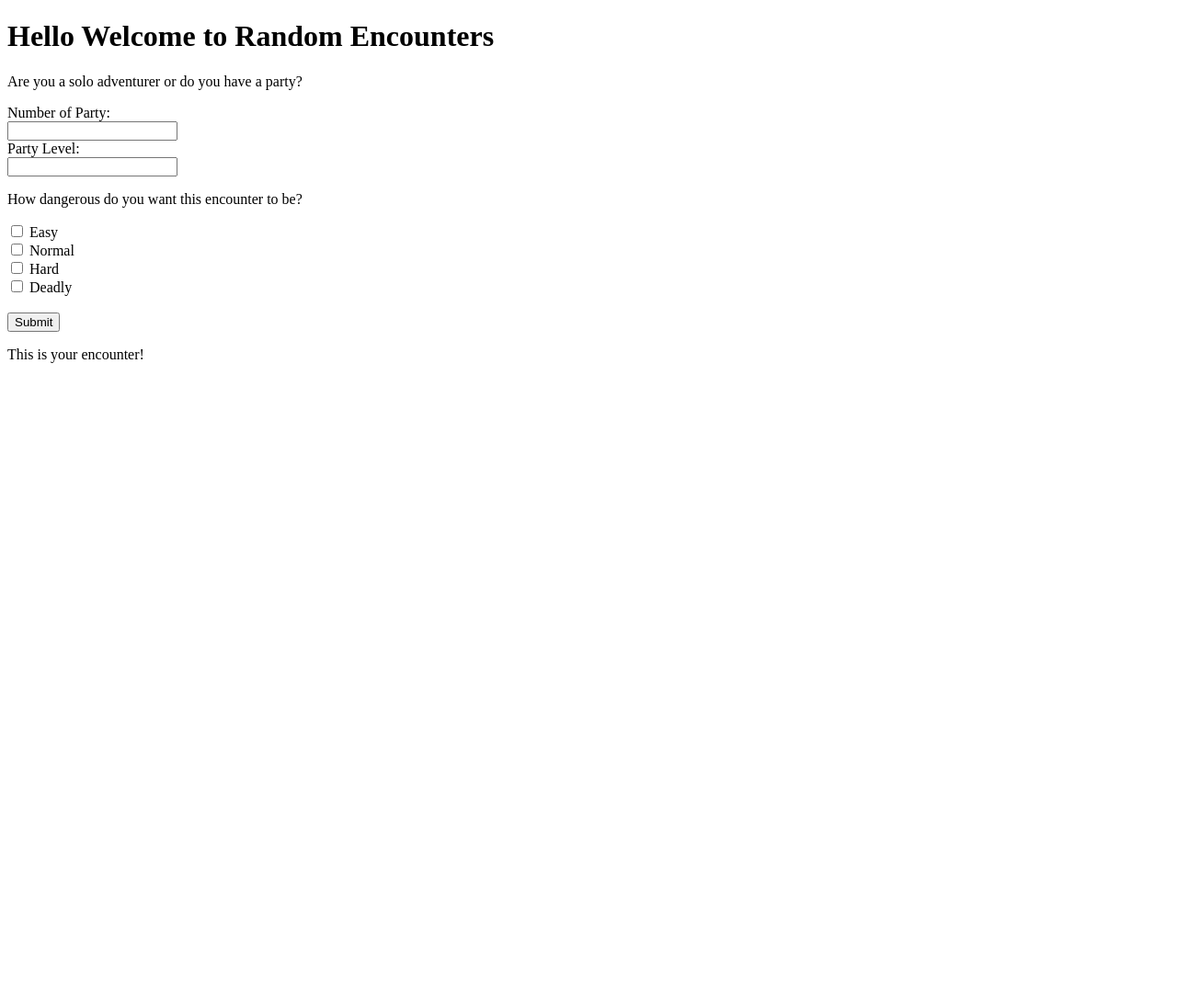
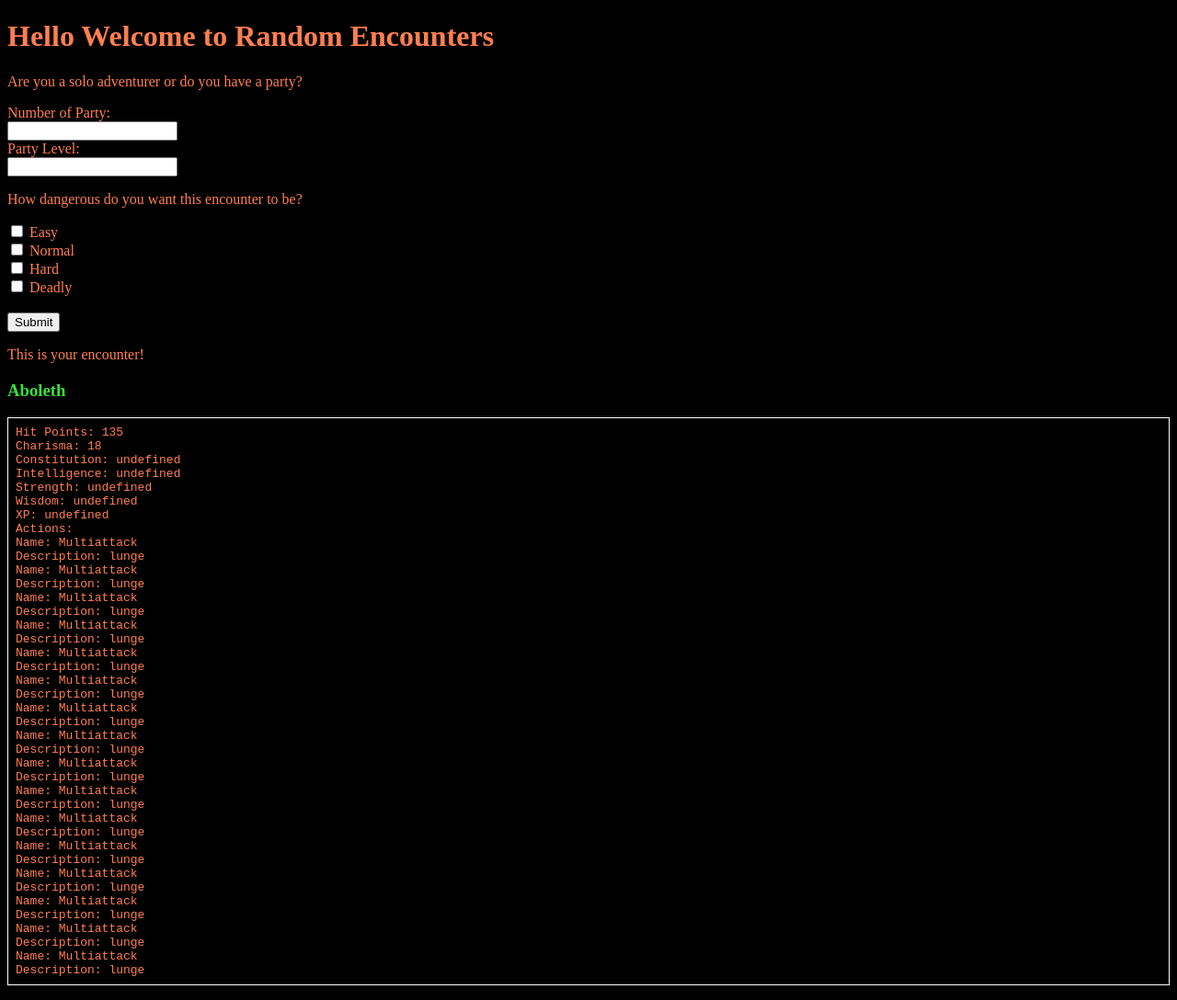
Before and after one commit to 220926NET/Week-5-Aye, a plain HTML site: page index.html in a window 1280 px wide. Shown: the whole page at 92% size. Before the commit the page ends 800 px from the top, so only its background shows below. Drawn offline with Linux system fonts and the light colour scheme.

Commit message:
added display to webpage

```diff
--- a/index.html
+++ b/index.html
@@ -35,6 +35,16 @@
   <p>This is your encounter!</p>
 
   <!-- This is where you spit out the encounter data -->
+  <h3 id = "name"></h3>
+  <p><pre style = "padding: 8px; border: 1px solid white;">Hit Points: <span id = "health"></span>
+Charisma: <span id = "char"></span>
+Constitution: <span id = "const"></span>
+Intelligence: <span id = "int"></span>
+Strength: <span id= "str"></span>
+Wisdom: <span id= "wis"></span>
+XP: <span id = "xp"></span>
+<span id = "dis"></span></pre></p>
+
 
   <script type="text/javascript" src="script.js"></script>
 </body>
--- a/script.js
+++ b/script.js
@@ -10,3 +10,32 @@
 // Display the monster's data
 
 let sayhi = (data) => () => console.log(data);
+
+let monster = JSON.parse('{"name":"Aboleth","hit_points":135,"charisma":18, "actions":[{"desc":"lunge","name":"Multiattack"}]}');
+
+document.getElementById("name").innerHTML = monster['name'];
+document.getElementById("health").innerHTML = monster['hit_points'];
+document.getElementById("char").innerHTML = monster['charisma'];
+document.getElementById("const").innerHTML = monster['constitution'];
+document.getElementById("int").innerHTML = monster['intelligence'];
+document.getElementById("str").innerHTML = monster['strength'];
+document.getElementById("wis").innerHTML = monster['wisdom'];
+document.getElementById("xp").innerHTML = monster['xp'];
+
+let display = "Actions: \n";
+for(let actions in monster){
+    if(actions = 'actions'){
+        for(let name in monster){
+            let count = 0;
+            if(name = 'name'){
+                display += "Name: " + monster['actions'][count]['name'] + "\n";
+            }
+            if(name = 'desc'){
+                display += "Description: " + monster['actions'][count]['desc'] + "\n";
+            }
+            count = count + 1;
+        }
+    }
+}
+
+document.getElementById("dis").innerHTML = display;
--- a/style.css
+++ b/style.css
@@ -1,3 +1,22 @@
 .monster {
     color: coral;
 }
+body{
+    background-color: black;
+
+}
+label{
+    color : coral;
+}
+p{
+    color:coral;
+}
+pre{
+    color:coral;
+}
+h1{
+    color:coral;
+}
+h3{
+    color:rgb(56, 224, 56);
+}
```
